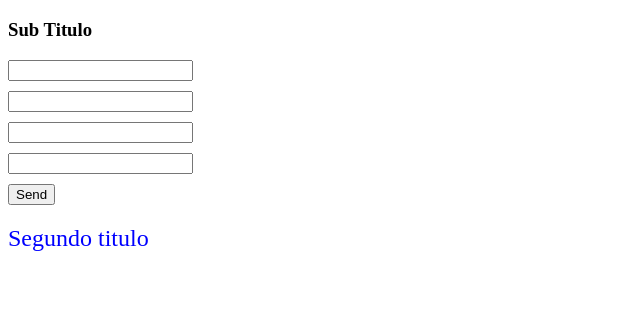
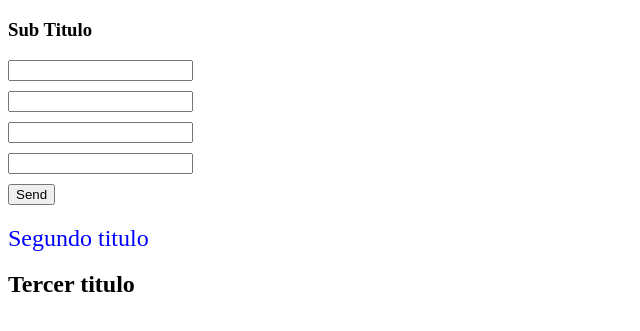
Before and after one commit to jhonatanm255/practicas-git, a plain HTML site: page index.html in a window 1280 px wide. Shown: the part 61-392 px from the top of the page, without its empty margins (0-640 px from the left). Drawn offline with Linux system fonts and the light colour scheme.

Commit message:
Cuarto Commit

```diff
--- a/index.html
+++ b/index.html
@@ -22,6 +22,8 @@
 
  <h2 class="title-2">Segundo titulo</h2>
 
+ <h2>Tercer titulo</h2>
+
 
 
 
```
